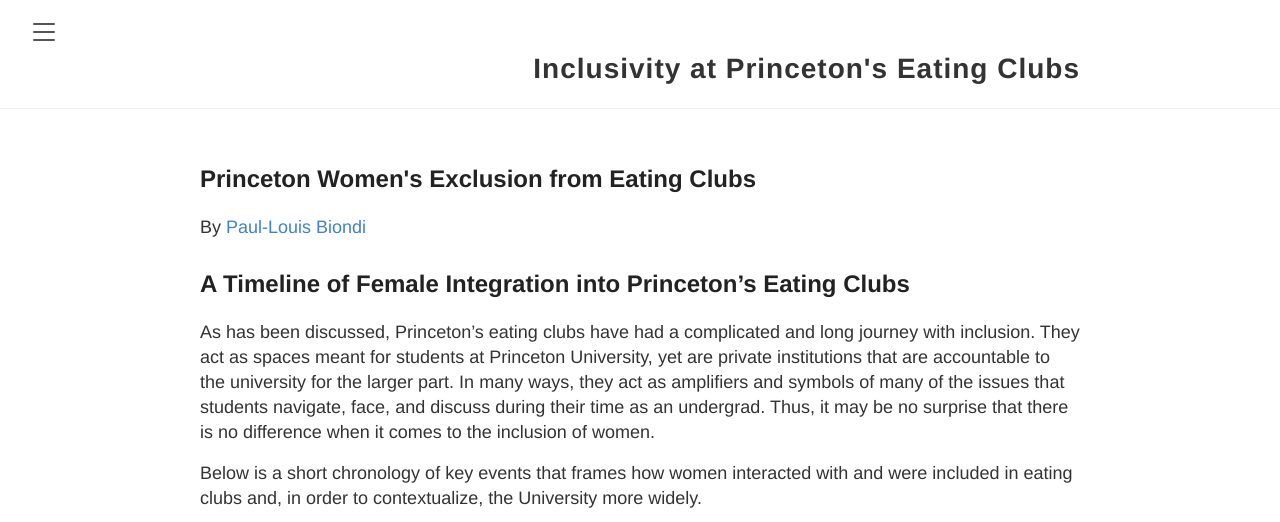
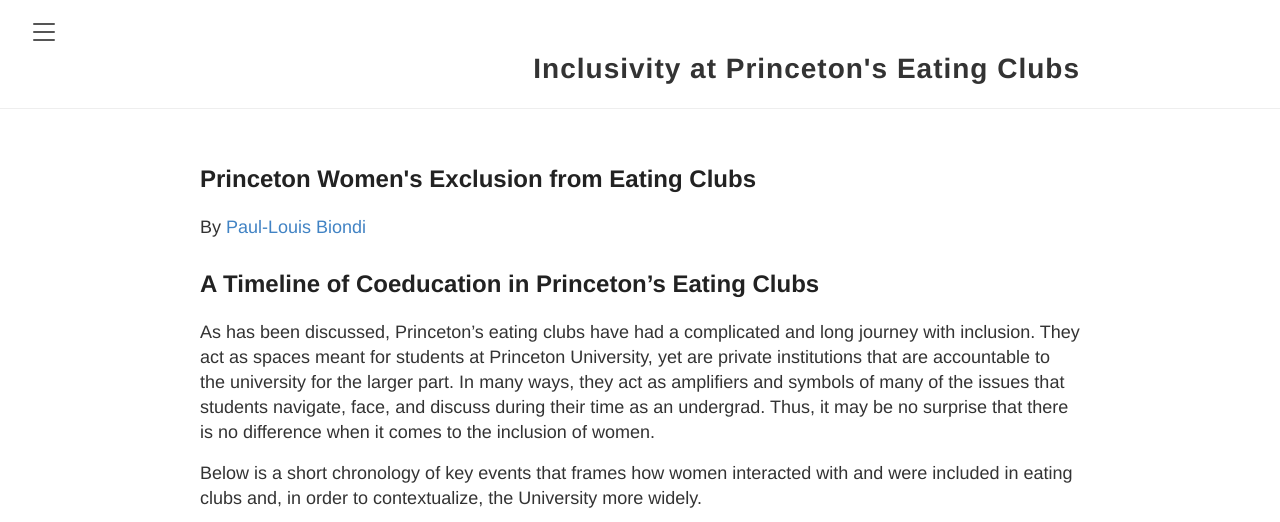
Before and after one commit to HUM-331-Princeton/inclusivity-eating-clubs, a Jekyll site: the page built from _posts/2021-05-08-gender.md, in a window 1280 px wide and 900 px high, cut to the strip 0-522 px from the top of the window. Built offline with Jekyll 4.4.1, drawn with Linux system fonts in a browser that asks for light colours.

Commit message:
Update 2021-05-08-gender.md

```diff
--- a/_posts/2021-05-08-gender.md
+++ b/_posts/2021-05-08-gender.md
@@ -5,7 +5,7 @@ excerpt_separator: <!--more-->
 title: Princeton Women's Exclusion from Eating Clubs
 ---
 
-## A Timeline of Female Integration into Princeton’s Eating Clubs
+## A Timeline of Coeducation in Princeton’s Eating Clubs
 
 As has been discussed, Princeton’s eating clubs have had a complicated and long journey with inclusion. They act as spaces meant for students at Princeton University, yet are private institutions that are accountable to the university for the larger part. In many ways, they act as amplifiers and symbols of many of the issues that students navigate, face, and discuss during their time as an undergrad. Thus, it may be no surprise that there is no difference when it comes to the inclusion of women.
 
```
